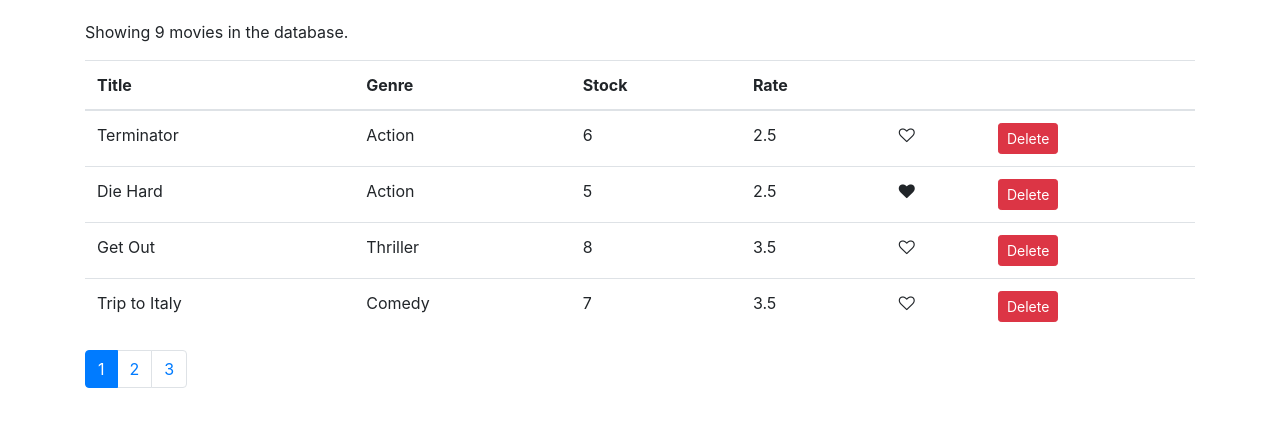
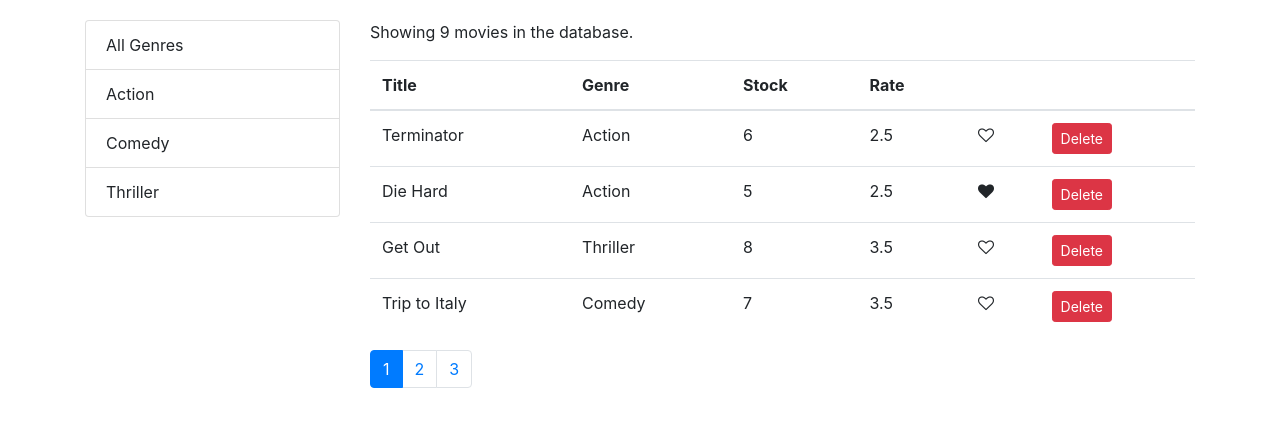
Before and after one commit to fsysean/vidRent, a React (Create React App) app in the folder vidly/: page / in a window 1280 px wide. Shown: the top 426 px of the page. Built offline with nearby package versions, Linux system fonts and the light colour scheme.

Commit message:
Add: A Filtering component

```diff
--- /dev/null
+++ b/vidly/src/components/common/listGroup.jsx
@@ -0,0 +1,31 @@
+import React from "react";
+const ListGroup = props => {
+  const {
+    items,
+    textProperty,
+    valueProporty,
+    onItemSelect,
+    selectedItem
+  } = props;
+  return (
+    <ul className="list-group">
+      {items.map(item => (
+        <li
+          onClick={() => onItemSelect(item)}
+          key={item[valueProporty]}
+          style={{ cursor: "pointer" }}
+          className={
+            item === selectedItem ? "list-group-item active" : "list-group-item"
+          }
+        >
+          {item[textProperty]}
+        </li>
+      ))}
+    </ul>
+  );
+};
+ListGroup.defaultProps = {
+  textProperty: "name",
+  valueProporty: "_id"
+};
+export default ListGroup;
--- a/vidly/src/components/movies.jsx
+++ b/vidly/src/components/movies.jsx
@@ -3,12 +3,19 @@
 import Like from "./common/like";
 import Pagination from "./common/pagination";
 import { paginate } from "../utils/paginate";
+import ListGroup from "./common/listGroup";
+import { getGenres } from "../services/fakeGenreService";
 class Movies extends Component {
   state = {
-    movies: getMovies(),
+    movies: [],
     pageSize: 4,
-    currentPage: 1
+    currentPage: 1,
+    genres: []
   };
+  componentDidMount() {
+    const genres = [{ name: "All Genres" }, ...getGenres()];
+    this.setState({ movies: getMovies(), genres });
+  }
   handleDelete = movie => {
     const movies = this.state.movies.filter(m => m._id !== movie._id);
     this.setState({ movies });
@@ -23,15 +30,35 @@
   handlePageChange = page => {
     this.setState({ currentPage: page });
   };
+  handleGenreSelect = genre => {
+    this.setState({ selectedGenre: genre, currentPage: 1 });
+  };
   render() {
     const { length: count } = this.state.movies;
-    const { pageSize, currentPage, movies: allMovies } = this.state;
+    const {
+      pageSize,
+      currentPage,
+      movies: allMovies,
+      selectedGenre
+    } = this.state;
 
     if (count === 0) return <p>There are no movies in the database.</p>;
-    const movies = paginate(allMovies, currentPage, pageSize);
+    const filtered =
+      selectedGenre && selectedGenre._id
+        ? allMovies.filter(m => m.genre._id === selectedGenre._id)
+        : allMovies;
+    const movies = paginate(filtered, currentPage, pageSize);
     return (
-      <React.Fragment>
-        <p>Showing {count} movies in the database.</p>
+      <div className="row">
+        <div className="col-3">
+          <ListGroup
+            items={this.state.genres}
+            onItemSelect={this.handleGenreSelect}
+            selectedItem={this.state.selectedGenre}
+          />
+        </div>
+        <div className="col">
+          <p>Showing {filtered.length} movies in the database.</p>
           <table className="table">
             <thead>
               <tr>
@@ -69,12 +96,13 @@
             </tbody>
           </table>
           <Pagination
-          itemsCount={count}
+            itemsCount={filtered.length}
             pageSize={pageSize}
             onPageChange={this.handlePageChange}
             currentPage={currentPage}
           />
-      </React.Fragment>
+        </div>
+      </div>
     );
   }
 }
```
Lines whose indentation alone changed are shown as unchanged.
